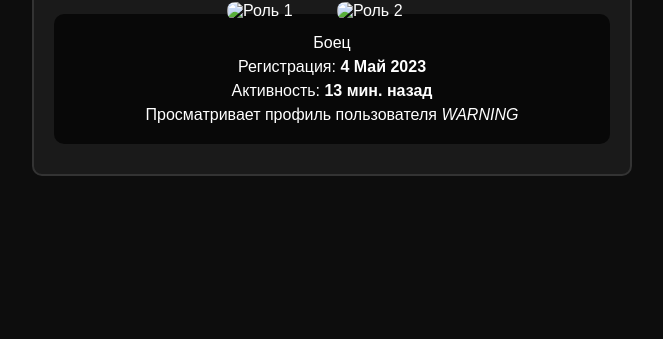
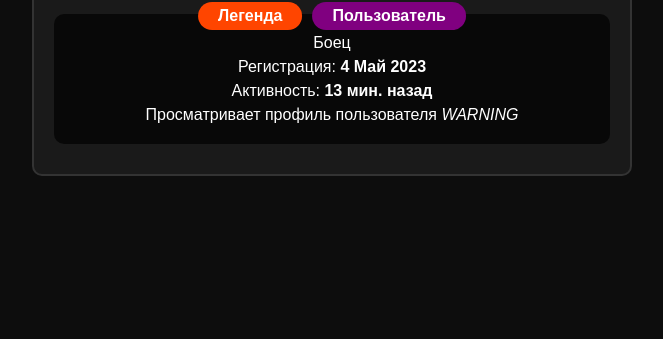
Before and after one commit to TOFYKARIA/warning, a plain HTML site: page index.html in a window 1280 px wide. Shown: the part 461-800 px from the top of the page, without its empty margins (308-971 px from the left). Drawn offline with Linux system fonts and the light colour scheme.

Commit message:
Update index.html

```diff
--- a/index.html
+++ b/index.html
@@ -71,17 +71,27 @@
             text-align: center;
         }
 
-        /* Роли (горизонтально) */
+        /* Роли с фоновыми цветами */
         .roles {
             display: flex;
-            justify-content: center;
-            gap: 10px; /* Расстояние между ролями */
+            gap: 10px;
         }
 
-        .roles img {
-            width: 100px; /* Размер значков ролей */
-            height: auto;
-            border-radius: 8px;
+        .role {
+            padding: 5px 20px;
+            border-radius: 20px;
+            font-size: 16px;
+            font-weight: bold;
+        }
+
+        .role-legend {
+            background-color: #FF4500; /* Оранжевый фон для "Легенды" */
+            color: white;
+        }
+
+        .role-user {
+            background-color: #800080; /* Фиолетовый фон для "Пользователя" */
+            color: white;
         }
 
         /* Информация (вернул на место) */
@@ -133,8 +143,8 @@
             <div class="avatar"></div>
             <div class="nickname">WARNING</div>
             <div class="roles">
-                <img src="URL_ДЛЯ_РОЛИ_1" alt="Роль 1">
-                <img src="URL_ДЛЯ_РОЛИ_2" alt="Роль 2">
+                <div class="role role-legend">Легенда</div>
+                <div class="role role-user">Пользователь</div>
             </div>
         </div>
 
```
